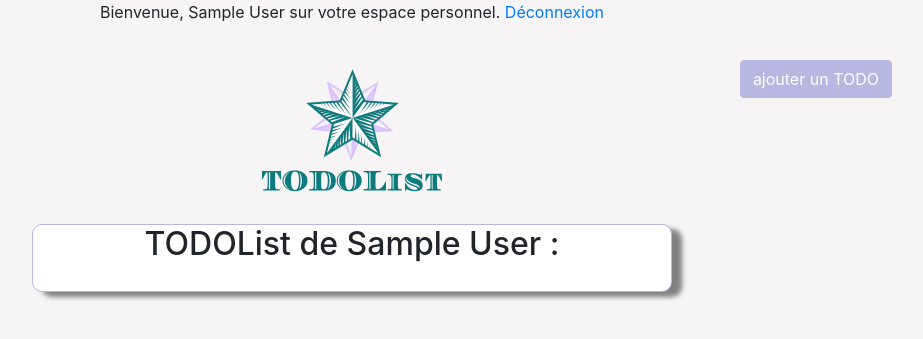
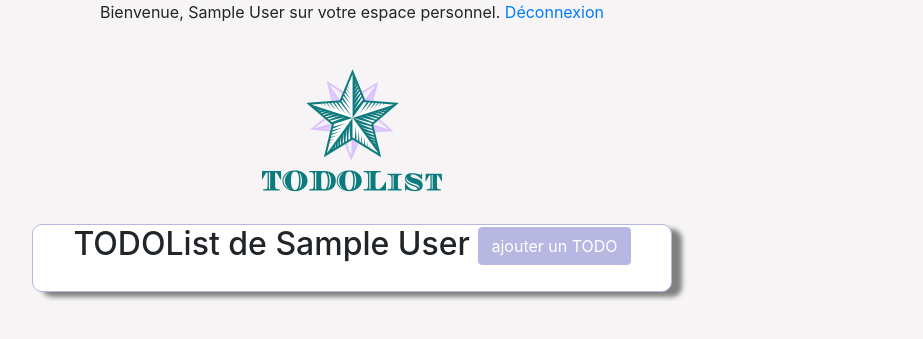
Before and after one commit to Cyb3rghost/simplonTDL, a PHP site: page /dashboard.php in a window 1280 px wide. Shown: the top 339 px of the page, without its empty margins (288-1211 px from the left). Run offline with PHP 8.4, Linux system fonts and the light colour scheme; the visitor is signed in with stand-in values (Sample User, id 1); data comes from the database, SQL or seed files in the repository; both versions use the stored data as it was after the commit; data that the repository does not hold is empty; some libraries are stand-ins or nearby versions.

Commit message:
v5 boutton correction

```diff
--- a/CSS/style.css
+++ b/CSS/style.css
@@ -50,9 +50,3 @@ ul{
     width: 100%;
 
 }
-
-.test{
-    position: absolute;
-    top : 60px;
-    right: 100px;
-}
--- a/dashboard.php
+++ b/dashboard.php
@@ -33,7 +33,7 @@ if(!empty($_SESSION['id']) && !empty($_SESSION['pseudo']))
 <div class="flex">
 <img src="image/d739fc1c-f8f3-4e8f-8f02-d5ca0da3c533_200x200%20(1).png" alt="">
 </div>
-        <button type="button" class="btn btn-primary test" data-toggle="modal" data-target="#exampleModal" >ajouter un TODO </button>
+
 <!-- La modal pour ajouter un TODO -->
 <div class="modal fade" id="exampleModal" tabindex="-1" role="dialog" aria-labelledby="exampleModalLabel" aria-hidden="true">
     <div class="modal-dialog" role="document">
@@ -118,7 +118,7 @@ if(!empty($_SESSION['id']) && !empty($_SESSION['pseudo']))
 <div class="flex">
 
 <div class="read">	<?php
-    echo "<div style='text-align: center; height: 50px'> <h2>TODOList de ".$_SESSION['pseudo']." : </h2></div>";
+    echo "<div style='text-align: center; height: 50px'> <h2>TODOList de ".$_SESSION['pseudo']."   <button type=\"button\" class=\"btn btn-primary test\" data-toggle=\"modal\" data-target=\"#exampleModal\" >ajouter un TODO </button></h2></div>";
     ?>
 <div class="flex">
     <ul class='liste_tache' style="  list-style-type: none">
```
Also changed, not shown: simplonn.db.
